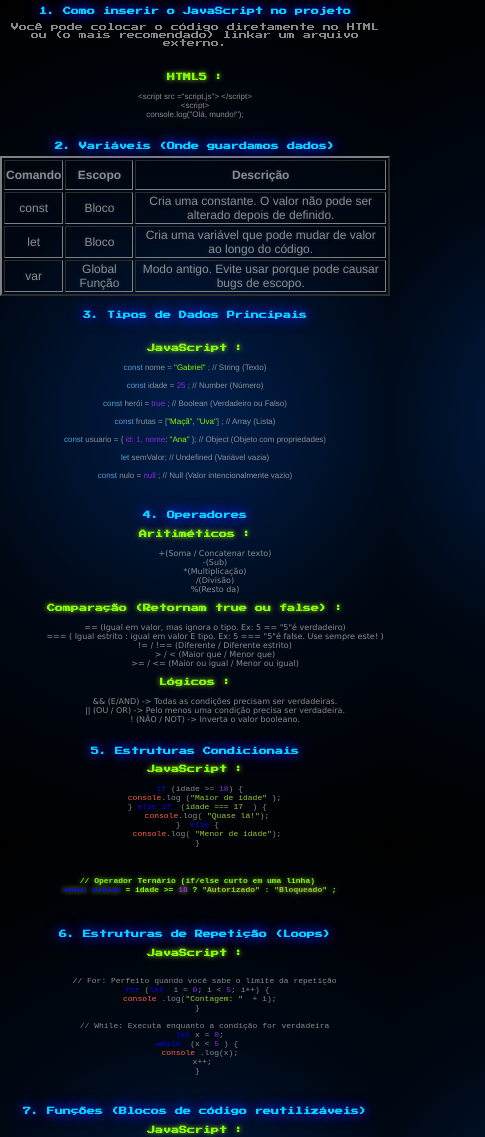
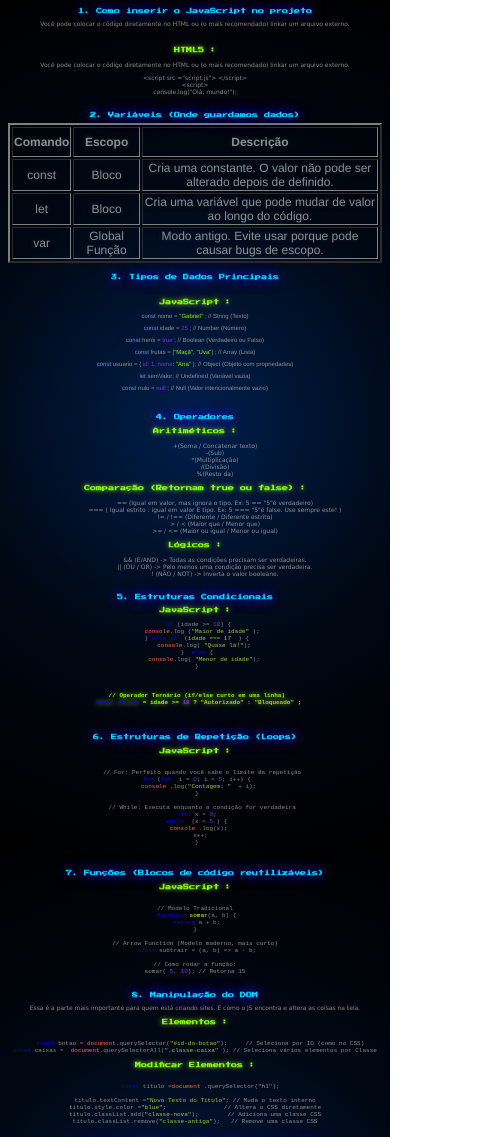
Before and after one commit to gtavares77/HTML-CSS-e-JavaScript, a plain HTML site: page javascript.html in a window 390 px wide. Shown: the top 1137 px of the page, 485 px wide, since content can reach past the window. Drawn offline with Linux system fonts and the light colour scheme.

Commit message:
ajustar estilos de fonte e alinhamento em javascript.html e paginas2.css para melhor responsividade

```diff
--- a/javascript.html
+++ b/javascript.html
@@ -10,16 +10,17 @@
 </head>
 <body>
     <h2>1. Como inserir o JavaScript no projeto</h2>
-    <p>Você pode colocar o código diretamente no HTML ou (o mais recomendado) linkar um arquivo externo.</p>
+    <p style="font-family: Verdana, Geneva, Tahoma, sans-serif;">Você pode colocar o código diretamente no HTML ou (o mais recomendado) linkar um arquivo externo.</p>
 <br>
     <h4>HTML5 :</h4>
 
-    <p style="font-family: 'Franklin Gothic Medium', 'Arial Narrow', Arial, Arial, Helvetica, sans-serif;">
-    &lt;script src ="script.js"> &lt;/script>
+    <p style="font-family: Verdana, Geneva, Tahoma, sans-serif;">Você pode colocar o código diretamente no HTML ou (o mais recomendado) linkar um arquivo externo.</p>
+
+    <span style="font-family: Verdana, Geneva, Tahoma, sans-serif;">&lt;script src ="script.js"> &lt;/script></span>
     <br>
-    &lt;script>
+    <span style="font-family: Verdana, Geneva, Tahoma, sans-serif;">&lt;script></span>
     <br>
-    console.log("Olá, mundo!");
+    <span style="font-family: Verdana, Geneva, Tahoma, sans-serif;">console.log("Olá, mundo!");</span>
     </p>
 <br>
 
--- a/paginas2.css
+++ b/paginas2.css
@@ -56,22 +56,28 @@ table{
 
 @media (max-width: 1020px) {
     body {
-        font-size: 8px;
+        font-size: 6px;
         align-items: center;
         text-align: center;
 
-        margin: 0;
+
     }
     h2 {
-        font-size: 8px;
+        font-size: 6px;
+                align-items: center;
+        text-align: center;
     }
     h4 {
-        font-size: 8px;
+        font-size: 6px;
+                align-items: center;
+        text-align: center;
     }
     table {
         width: 100%;
         height: 20px;
-        font-size: 8px;
+        font-size: 6px;
+                align-items: center;
+        text-align: center;
 
     }
 }
```
